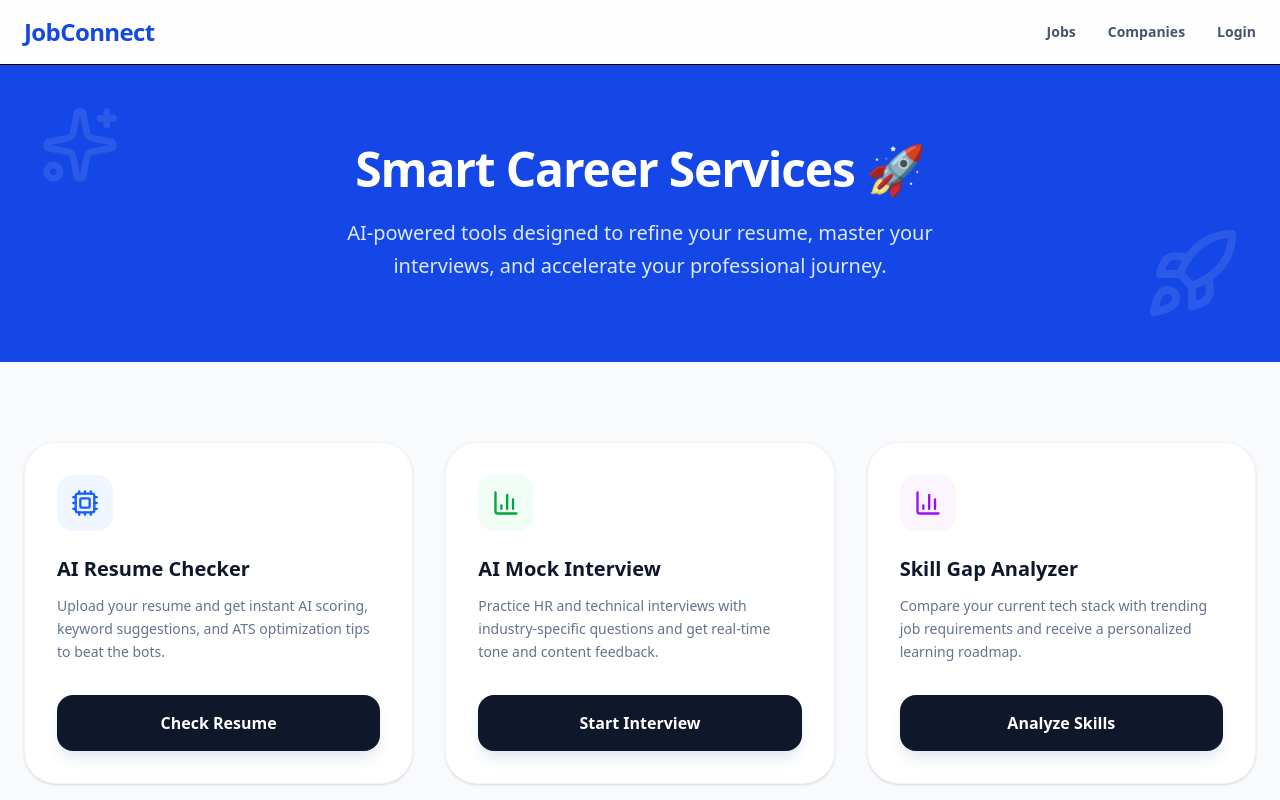
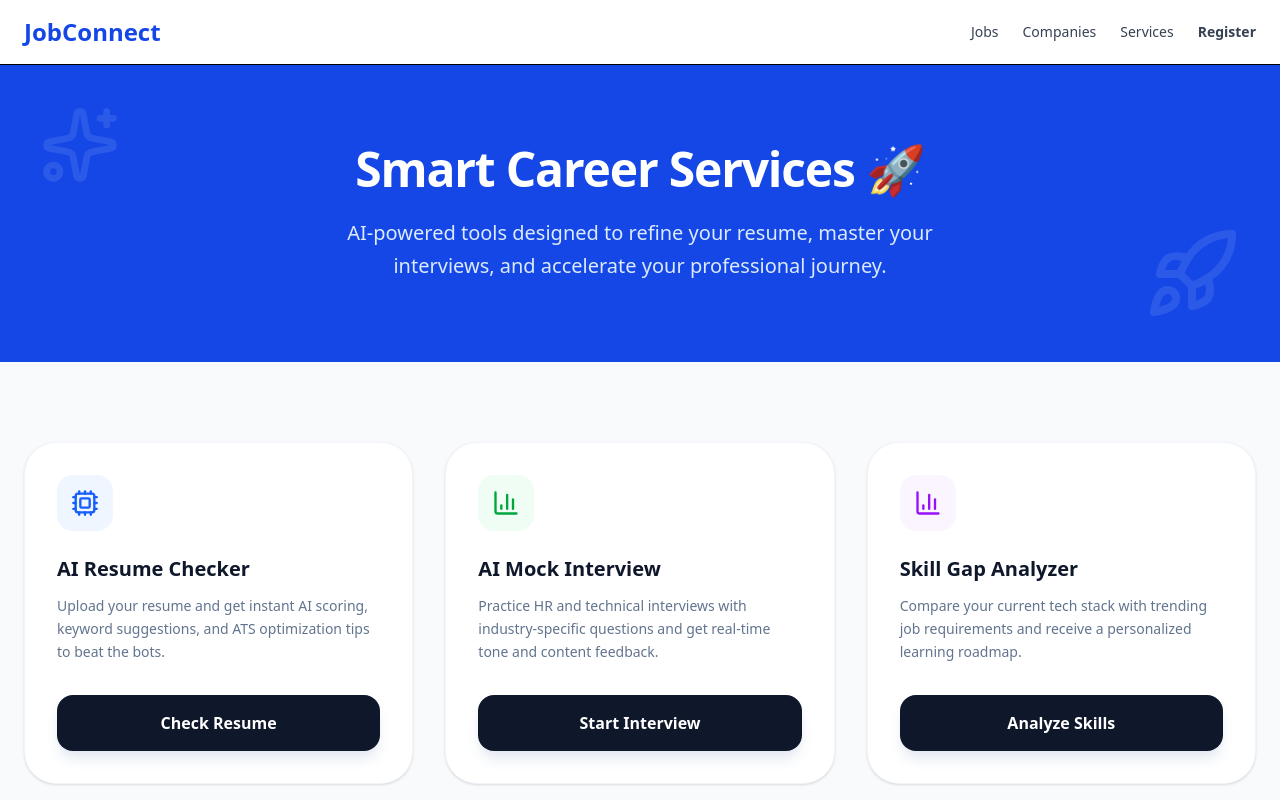
Before and after one commit to shijuvtm/JobConnect, a React (Vite) app in the folder frontend/: page /services in a window 1280 px wide. Shown: the top 800 px of the page. Built offline with nearby package versions, Linux system fonts and the light colour scheme.

Commit message:
header ui upadte

```diff
--- a/frontend/src/components/Register.jsx
+++ b/frontend/src/components/Register.jsx
@@ -83,18 +83,45 @@ export default function Register() {
 
   return (
     <div className="min-h-screen bg-[#f8fafc]">
-      {/* Navbar */}
-      <header className="bg-white/80 backdrop-blur-md border-b sticky top-0 z-50">
+
+            <header className="bg-white border-b sticky top-0 z-50">
                 <div className="max-w-7xl mx-auto px-6 py-4 flex items-center justify-between">
-          <NavLink to="/" className="text-2xl font-bold text-blue-700 tracking-tight">JobConnect</NavLink>
-          <nav className="hidden md:flex gap-8 font-semibold text-sm text-slate-600">
+                    <div className="text-2xl font-bold text-blue-700">
+                       <NavLink to="/"> JobConnect</NavLink>
+                    </div>
+
+                    {/* Desktop Nav */}
+                    <nav className="hidden md:flex gap-6 text-sm font-medium text-gray-700">
                         <NavLink to="/job" className="hover:text-blue-700">Jobs</NavLink>
-            <NavLink to="/login" className="px-5 py-2 bg-blue-50 text-blue-700 rounded-full">Login</NavLink>
+                        <NavLink to="/company" className="hover:text-blue-700">Companies</NavLink>
+                        <NavLink to="/services" className="hover:text-blue-700">Services</NavLink>
+                        <NavLink to="/login" className="hover:text-blue-700 font-bold">Login</NavLink>
                     </nav>
-          <button onClick={() => setIsMenuOpen(!isMenuOpen)} className="md:hidden p-2 text-slate-600">
-            {isMenuOpen ? <X size={24} /> : <Menu size={24} />}
+
+                    {/* Mobile Hamburger Button */}
+                    <button
+                        onClick={() => setIsMenuOpen(!isMenuOpen)}
+                        className="md:hidden p-2 rounded-md focus:bg-gray-100 outline-none"
+                    >
+                        <svg className="w-6 h-6" fill="none" stroke="currentColor" viewBox="0 0 24 24">
+                            {isMenuOpen ? (
+                                <path strokeLinecap="round" strokeLinejoin="round" strokeWidth="2" d="M6 18L18 6M6 6l12 12" />
+                            ) : (
+                                <path strokeLinecap="round" strokeLinejoin="round" strokeWidth="2" d="M4 6h16M4 12h16M4 18h16" />
+                            )}
+                        </svg>
                     </button>
                 </div>
+
+                {/* Mobile Menu Dropdown */}
+                {isMenuOpen && (
+                    <div className="md:hidden bg-white border-t px-6 py-4 space-y-4 shadow-lg">
+                        <NavLink to="/job" className="block text-gray-700 hover:text-blue-700">Jobs</NavLink>
+                        <NavLink to="/company" className="block text-gray-700 hover:text-blue-700">Companies</NavLink>
+                        <NavLink to="/services" className="block text-gray-700 hover:text-blue-700">Services</NavLink>
+                        <NavLink to="/login" className="block text-blue-700 font-bold">Login</NavLink>
+                    </div>
+                )}
             </header>
 
       <div className="flex flex-col items-center justify-center px-6 py-12">
--- a/frontend/src/pages/CompanyPage.jsx
+++ b/frontend/src/pages/CompanyPage.jsx
@@ -10,45 +10,51 @@ const companies = Array.from({ length: 50 }, (_, i) => ({
 }));
 
 export default function CompanyPage() {
-  const [menuOpen, setMenuOpen] = useState(false);
+  const [isMenuOpen, setIsMenuOpen] = useState(false);
 
   return (
     <div className="min-h-screen bg-[#f8fafc]">
       {/* Header - Moved outside for full-width sticky effect */}
-      <header className="bg-white/80 backdrop-blur-md border-b sticky top-0 z-50">
+             {/* HEADER */}
+            <header className="bg-white border-b sticky top-0 z-50">
                 <div className="max-w-7xl mx-auto px-6 py-4 flex items-center justify-between">
-          <h1 className="text-2xl font-bold text-blue-700 tracking-tight">JobConnect</h1>
+                    <div className="text-2xl font-bold text-blue-700">
+                       <NavLink to="/"> JobConnect</NavLink>
+                    </div>
 
                     {/* Desktop Nav */}
-          <nav className="hidden md:flex gap-8 font-semibold text-sm text-slate-600">
-            <NavLink to="/job" className={({isActive}) => isActive ? "text-blue-700" : "hover:text-blue-700 transition-colors"}>Jobs</NavLink>
-            <NavLink to="/company" className={({isActive}) => isActive ? "text-blue-700" : "hover:text-blue-700 transition-colors"}>Companies</NavLink>
-            <NavLink to="/login" className="hover:text-blue-700 transition-colors">Login</NavLink>
+                    <nav className="hidden md:flex gap-6 text-sm font-medium text-gray-700">
+                        <NavLink to="/job" className="hover:text-blue-700">Jobs</NavLink>
+                        <NavLink to="/company" className="hover:text-blue-700">Companies</NavLink>
+                        <NavLink to="/services" className="hover:text-blue-700">Services</NavLink>
+                        <NavLink to="/login" className="hover:text-blue-700 font-bold">Login</NavLink>
                     </nav>
 
-          {/* Mobile Menu Button */}
-          <button className="md:hidden p-2 text-slate-600" onClick={() => setMenuOpen(true)}>
-            <Menu size={24} />
+                    {/* Mobile Hamburger Button */}
+                    <button
+                        onClick={() => setIsMenuOpen(!isMenuOpen)}
+                        className="md:hidden p-2 rounded-md focus:bg-gray-100 outline-none"
+                    >
+                        <svg className="w-6 h-6" fill="none" stroke="currentColor" viewBox="0 0 24 24">
+                            {isMenuOpen ? (
+                                <path strokeLinecap="round" strokeLinejoin="round" strokeWidth="2" d="M6 18L18 6M6 6l12 12" />
+                            ) : (
+                                <path strokeLinecap="round" strokeLinejoin="round" strokeWidth="2" d="M4 6h16M4 12h16M4 18h16" />
+                            )}
+                        </svg>
                     </button>
                 </div>
 
-        {/* Mobile Menu Overlay */}
-        {menuOpen && (
-          <div className="fixed inset-0 bg-slate-900/20 backdrop-blur-sm z-50 md:hidden">
-            <div className="absolute right-0 top-0 h-full w-72 bg-white p-8 shadow-2xl animate-in slide-in-from-right duration-300">
-              <button onClick={() => setMenuOpen(false)} className="mb-8 p-2 hover:bg-slate-100 rounded-full transition-colors">
-                <X size={24} />
-              </button>
-              <nav className="flex flex-col gap-6 text-lg font-bold text-slate-800">
-                <NavLink to="/job" onClick={() => setMenuOpen(false)}>Jobs</NavLink>
-                <NavLink to="/company" onClick={() => setMenuOpen(false)}>Companies</NavLink>
-                <NavLink to="/login" onClick={() => setMenuOpen(false)}>Login</NavLink>
-              </nav>
-            </div>
+                {/* Mobile Menu Dropdown */}
+                {isMenuOpen && (
+                    <div className="md:hidden bg-white border-t px-6 py-4 space-y-4 shadow-lg">
+                        <NavLink to="/job" className="block text-gray-700 hover:text-blue-700">Jobs</NavLink>
+                        <NavLink to="/company" className="block text-gray-700 hover:text-blue-700">Companies</NavLink>
+                        <NavLink to="/services" className="block text-gray-700 hover:text-blue-700">Services</NavLink>
+                        <NavLink to="/Login" className="block text-blue-700 font-bold">Login</NavLink>
                     </div>
                 )}
             </header>
-
       <main className="max-w-7xl mx-auto px-6 py-16">
         {/* Hero Section */}
         <div className="flex flex-col md:flex-row md:items-end justify-between mb-12 gap-4">
--- a/frontend/src/pages/JobPage.jsx
+++ b/frontend/src/pages/JobPage.jsx
@@ -13,41 +13,47 @@ const jobs = Array.from({ length: 20 }, (_, i) => ({
 }));
 
 export default function JobPage() {
-  const [menuOpen, setMenuOpen] = useState(false);
+  const [isMenuOpen, setIsMenuOpen] = useState(false);
 
   return (
     <div className="min-h-screen bg-[#FDFDFD]">
-      {/* Header - Moved outside for proper sticky behavior */}
-      <header className="bg-white/80 backdrop-blur-md border-b sticky top-0 z-50">
+          {/* HEADER */}
+            <header className="bg-white border-b sticky top-0 z-50">
                 <div className="max-w-7xl mx-auto px-6 py-4 flex items-center justify-between">
-          <h1 className="text-2xl font-bold text-blue-700 tracking-tight">JobConnect</h1>
+                    <div className="text-2xl font-bold text-blue-700">
+                       <NavLink to="/"> JobConnect</NavLink>
+                    </div>
 
                     {/* Desktop Nav */}
-          <nav className="hidden md:flex gap-8 font-semibold text-sm text-slate-600">
-            <NavLink to="/job" className={({isActive}) => isActive ? "text-blue-700" : "hover:text-blue-700 transition-colors"}>Jobs</NavLink>
-            <NavLink to="/company" className={({isActive}) => isActive ? "text-blue-700" : "hover:text-blue-700 transition-colors"}>Companies</NavLink>
-            <NavLink to="/login" className="hover:text-blue-700 transition-colors">Login</NavLink>
+                    <nav className="hidden md:flex gap-6 text-sm font-medium text-gray-700">
+                        <NavLink to="/job" className="hover:text-blue-700">Jobs</NavLink>
+                        <NavLink to="/company" className="hover:text-blue-700">Companies</NavLink>
+                        <NavLink to="/services" className="hover:text-blue-700">Services</NavLink>
+                        <NavLink to="/login" className="hover:text-blue-700 font-bold">Login</NavLink>
                     </nav>
 
-          {/* Mobile Menu Button */}
-          <button className="md:hidden p-2 text-slate-600" onClick={() => setMenuOpen(true)}>
-            <Menu size={24} />
+                    {/* Mobile Hamburger Button */}
+                    <button
+                        onClick={() => setIsMenuOpen(!isMenuOpen)}
+                        className="md:hidden p-2 rounded-md focus:bg-gray-100 outline-none"
+                    >
+                        <svg className="w-6 h-6" fill="none" stroke="currentColor" viewBox="0 0 24 24">
+                            {isMenuOpen ? (
+                                <path strokeLinecap="round" strokeLinejoin="round" strokeWidth="2" d="M6 18L18 6M6 6l12 12" />
+                            ) : (
+                                <path strokeLinecap="round" strokeLinejoin="round" strokeWidth="2" d="M4 6h16M4 12h16M4 18h16" />
+                            )}
+                        </svg>
                     </button>
                 </div>
 
-        {/* Mobile Menu Overlay */}
-        {menuOpen && (
-          <div className="fixed inset-0 bg-slate-900/20 backdrop-blur-sm z-50 md:hidden">
-            <div className="absolute right-0 top-0 h-full w-72 bg-white p-8 shadow-2xl transition-transform duration-300">
-              <button onClick={() => setMenuOpen(false)} className="mb-8 p-2 hover:bg-slate-100 rounded-full transition-colors">
-                <X size={24} />
-              </button>
-              <nav className="flex flex-col gap-6 text-lg font-bold text-slate-800">
-                <NavLink to="/job" onClick={() => setMenuOpen(false)}>Jobs</NavLink>
-                <NavLink to="/company" onClick={() => setMenuOpen(false)}>Companies</NavLink>
-                <NavLink to="/login" onClick={() => setMenuOpen(false)}>Login</NavLink>
-              </nav>
-            </div>
+                {/* Mobile Menu Dropdown */}
+                {isMenuOpen && (
+                    <div className="md:hidden bg-white border-t px-6 py-4 space-y-4 shadow-lg">
+                        <NavLink to="/job" className="block text-gray-700 hover:text-blue-700">Jobs</NavLink>
+                        <NavLink to="/company" className="block text-gray-700 hover:text-blue-700">Companies</NavLink>
+                        <NavLink to="/services" className="block text-gray-700 hover:text-blue-700">Services</NavLink>
+                        <NavLink to="/Login" className="block text-blue-700 font-bold">Login</NavLink>
                     </div>
                 )}
             </header>
--- a/frontend/src/pages/ServicesPage.jsx
+++ b/frontend/src/pages/ServicesPage.jsx
@@ -3,7 +3,7 @@ import { NavLink, useNavigate } from 'react-router-dom';
 import { Menu, X, Rocket, Cpu, BarChart3, FileText, Sparkles } from 'lucide-react';
 
 export default function ServicesPage() {
-  const [menuOpen, setMenuOpen] = useState(false);
+  const [isMenuOpen, setIsMenuOpen] = useState(false);
   const navigate = useNavigate();
 
   const handleServiceClick = () => {
@@ -12,37 +12,46 @@ export default function ServicesPage() {
 
   return (
     <div className="min-h-screen bg-[#f8fafc]">
-      <header className="bg-white/80 backdrop-blur-md border-b sticky top-0 z-50">
+             {/* HEADER */}
+            <header className="bg-white border-b sticky top-0 z-50">
                 <div className="max-w-7xl mx-auto px-6 py-4 flex items-center justify-between">
-          <h1 className="text-2xl font-bold text-blue-700 tracking-tight">JobConnect</h1>
+                    <div className="text-2xl font-bold text-blue-700">
+                       <NavLink to="/"> JobConnect</NavLink>
+                    </div>
 
-          <nav className="hidden md:flex gap-8 font-semibold text-sm text-slate-600">
-            <NavLink to="/job" className={({isActive}) => isActive ? "text-blue-700" : "hover:text-blue-700 transition-colors"}>Jobs</NavLink>
-            <NavLink to="/company" className={({isActive}) => isActive ? "text-blue-700" : "hover:text-blue-700 transition-colors"}>Companies</NavLink>
-            <NavLink to="/login" className="hover:text-blue-700 transition-colors">Login</NavLink>
+                    {/* Desktop Nav */}
+                    <nav className="hidden md:flex gap-6 text-sm font-medium text-gray-700">
+                        <NavLink to="/job" className="hover:text-blue-700">Jobs</NavLink>
+                        <NavLink to="/company" className="hover:text-blue-700">Companies</NavLink>
+                        <NavLink to="/services" className="hover:text-blue-700">Services</NavLink>
+                        <NavLink to="/register" className="hover:text-blue-700 font-bold">Register</NavLink>
                     </nav>
 
-          <button className="md:hidden p-2 text-slate-600" onClick={() => setMenuOpen(true)}>
-            <Menu size={24} />
+                    {/* Mobile Hamburger Button */}
+                    <button
+                        onClick={() => setIsMenuOpen(!isMenuOpen)}
+                        className="md:hidden p-2 rounded-md focus:bg-gray-100 outline-none"
+                    >
+                        <svg className="w-6 h-6" fill="none" stroke="currentColor" viewBox="0 0 24 24">
+                            {isMenuOpen ? (
+                                <path strokeLinecap="round" strokeLinejoin="round" strokeWidth="2" d="M6 18L18 6M6 6l12 12" />
+                            ) : (
+                                <path strokeLinecap="round" strokeLinejoin="round" strokeWidth="2" d="M4 6h16M4 12h16M4 18h16" />
+                            )}
+                        </svg>
                     </button>
                 </div>
 
-        {menuOpen && (
-          <div className="fixed inset-0 bg-slate-900/20 backdrop-blur-sm z-50 md:hidden">
-            <div className="absolute right-0 top-0 h-full w-72 bg-white p-8 shadow-2xl animate-in slide-in-from-right duration-300">
-              <button onClick={() => setMenuOpen(false)} className="mb-8 p-2 hover:bg-slate-100 rounded-full transition-colors">
-                <X size={24} />
-              </button>
-              <nav className="flex flex-col gap-6 text-lg font-bold text-slate-800">
-                <NavLink to="/job" onClick={() => setMenuOpen(false)}>Jobs</NavLink>
-                <NavLink to="/company" onClick={() => setMenuOpen(false)}>Companies</NavLink>
-                <NavLink to="/login" onClick={() => setMenuOpen(false)}>Login</NavLink>
-              </nav>
-            </div>
+                {/* Mobile Menu Dropdown */}
+                {isMenuOpen && (
+                    <div className="md:hidden bg-white border-t px-6 py-4 space-y-4 shadow-lg">
+                        <NavLink to="/job" className="block text-gray-700 hover:text-blue-700">Jobs</NavLink>
+                        <NavLink to="/company" className="block text-gray-700 hover:text-blue-700">Companies</NavLink>
+                        <NavLink to="/services" className="block text-gray-700 hover:text-blue-700">Services</NavLink>
+                        <NavLink to="/register" className="block text-blue-700 font-bold">Register</NavLink>
                     </div>
                 )}
             </header>
-
       <section className="relative overflow-hidden bg-blue-700 text-white py-20 px-6 text-center">
         <div className="absolute top-0 left-1/2 -translate-x-1/2 w-full h-full opacity-10 pointer-events-none">
             <Sparkles className="absolute top-10 left-10 w-20 h-20" />
```
Lines whose indentation alone changed are shown as unchanged.
